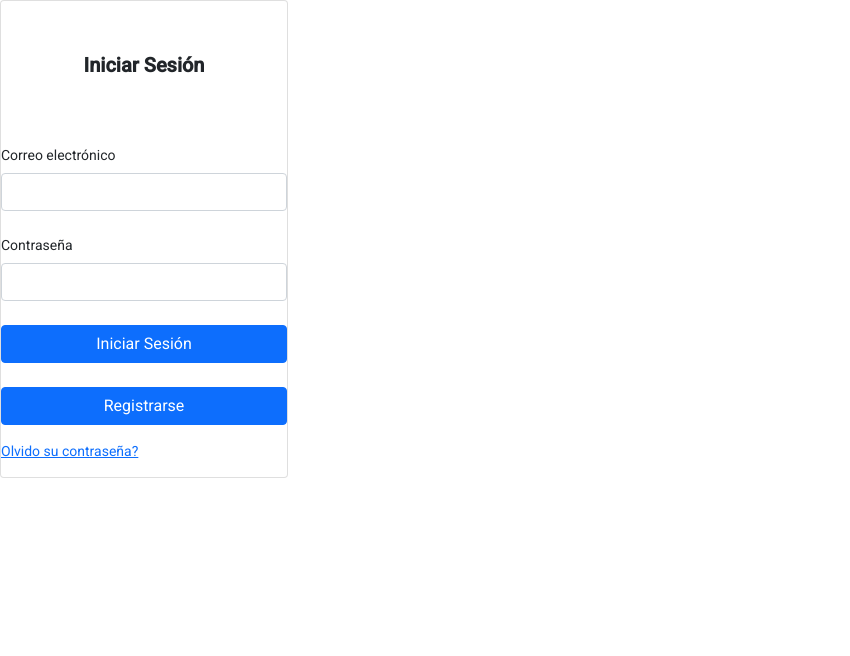
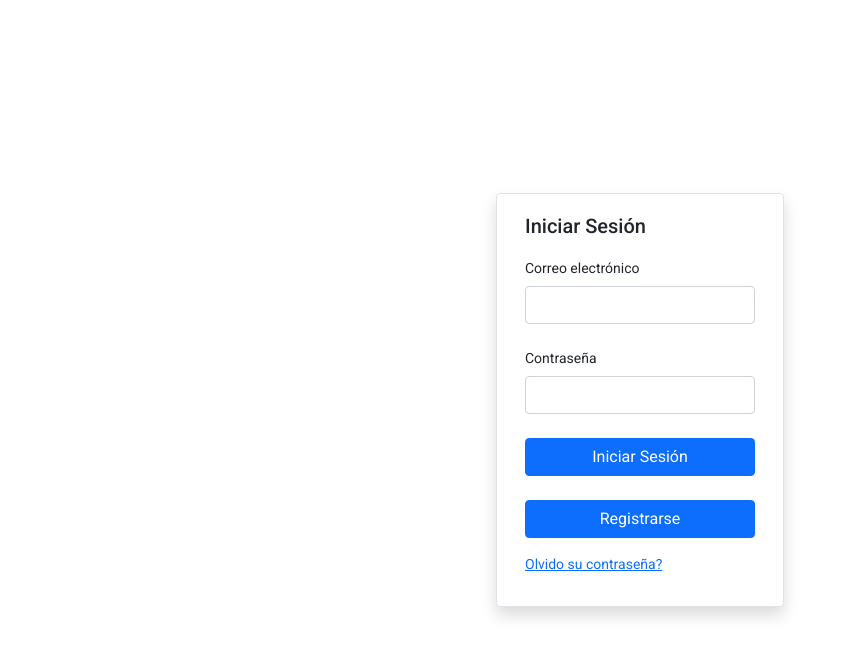
Before and after one commit to ChonaPostres/front-software-educacional, an Angular app: page /auth/login in a window 1280 px wide. Shown: the top 656 px of the page, without its empty margins (0-850 px from the left). Built offline with nearby package versions, Linux system fonts and the light colour scheme.

Commit message:
Mejora de apariencia login y register

```diff
--- a/src/app/auth/login/login.component.html
+++ b/src/app/auth/login/login.component.html
@@ -1,5 +1,8 @@
-<div class="card" style="width: 18rem;">
-    <h2 class="fw-bold text-center py-5">Iniciar Sesión</h2>
+<div class="container-fluid">
+  <div class="row justify-content-center align-items-center vh-100">
+    <div class="card shadow border" style="width: 18rem;">
+      <div class="card-body">
+        <h2 class="card-title">Iniciar Sesión</h2>
         <form [formGroup]="loginForm">
             <div class="mb-4">
                 <label for="email" class="form-label">Correo electrónico</label>
@@ -22,3 +25,6 @@
             </div>
         </form>
       </div>
+    </div>
+  </div>
+</div>
--- a/src/app/auth/register/register.component.html
+++ b/src/app/auth/register/register.component.html
@@ -1,5 +1,8 @@
-<div class="card" style="width: 18rem;">
-    <h2 class="fw-bold text-center py-5">Registrar Cuenta</h2>
+<div class="container-fluid">
+  <div class="row justify-content-center align-items-center vh-100">
+    <div class="card shadow border" style="width: 18rem;">
+      <div class="card-body">
+        <h2 class="card-title">Registrar Cuenta</h2>
         <form [formGroup]="registForm">
           <div class="mb-4">
               <label for="nickname" class="form-label">Apodo</label>
@@ -28,3 +31,6 @@
           </div>
         </form>
       </div>
+    </div>
+  </div>
+</div>
```
Lines whose indentation alone changed are shown as unchanged.
